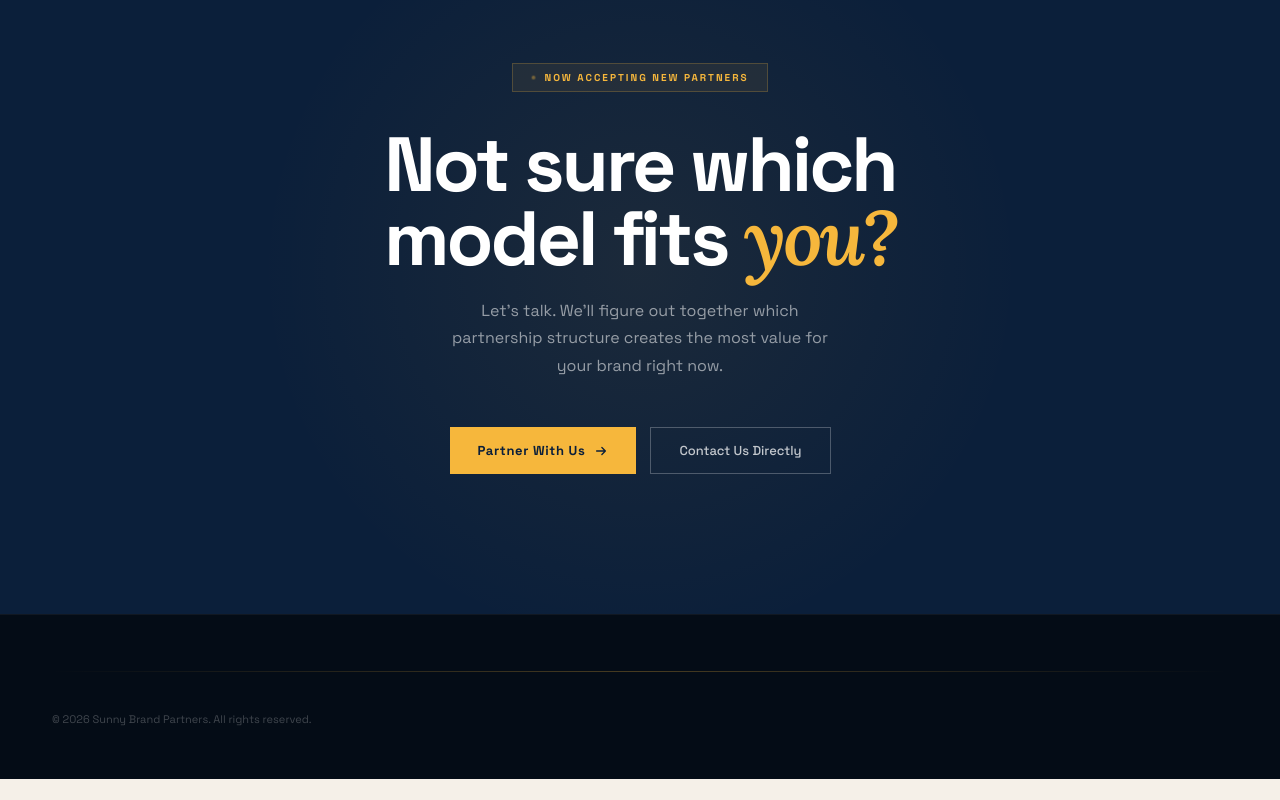
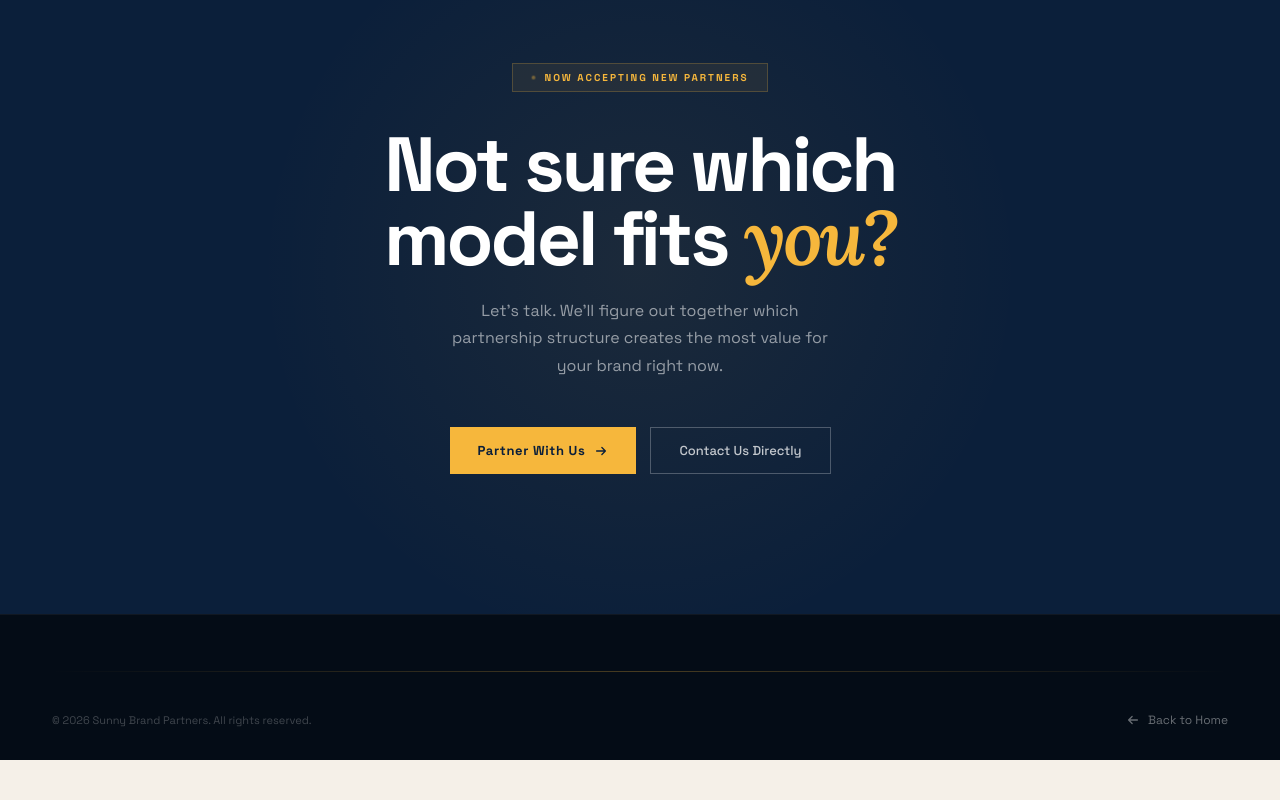
Before and after one commit to ryanmsk22-ctrl/html-starter-sunny, a website: page partnership.html in a window 1280 px wide. Shown: the part 3972-4772 px from the top of the page. After the commit the page ends 4732 px from the top, so only its background shows below. Drawn offline with Linux system fonts and the light colour scheme.

Commit message:
Add files via upload

```diff
--- a/partnership.html
+++ b/partnership.html
@@ -364,8 +364,6 @@ footer{background:#040c16;padding:56px 52px 32px;border-top:1px solid rgba(255,2
   <div class="frule"></div>
   <div class="fbot">
     <span class="fcopy">&#169; 2026 Sunny Brand Partners. All rights reserved.</span>
-    <a href="sunny-brand-partners.html" class="fback"><svg width="14" height="14" viewBox="0 0 16 16" fill="none"><pax+=(mx-rx)*.08;ry+=(my-ry)*.08;ring.style.left=rx+'px';ring.style.top=ry+'px';requestAnimationFrame(loop)})();
-const io=new IntersectionObserver(es=>es.forEach(e=>{if(e.isIntersecting)e.target.classList.add('in')}),{threshold:.06});
     <a href="index.html" class="fback"><svg width="14" height="14" viewBox="0 0 16 16" fill="none"><path d="M13 8H3M7 4l-4 4 4 4" stroke="currentColor" stroke-width="1.5" stroke-linecap="round" stroke-linejoin="round"/></svg> Back to Home</a>
   </div>
 </footer>
```
